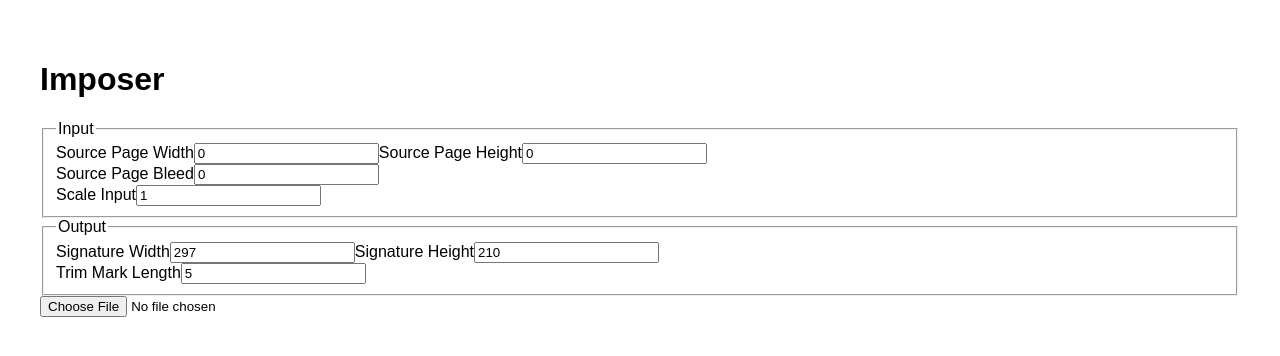
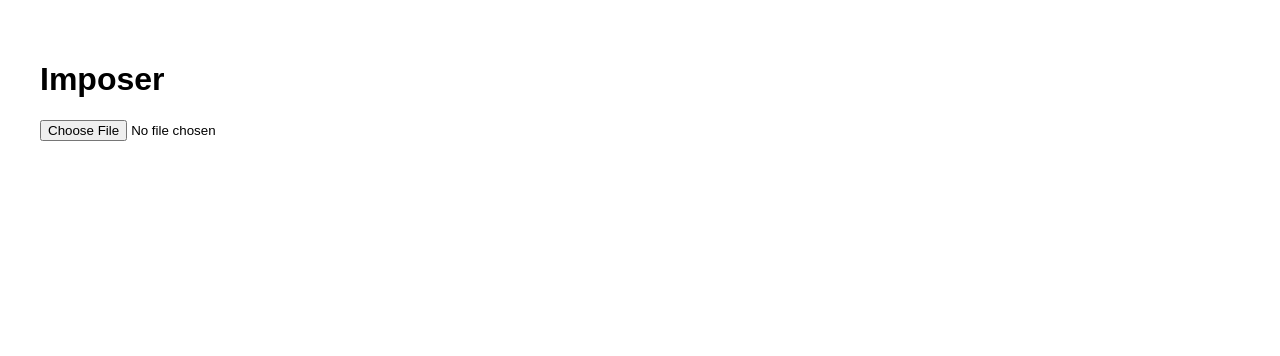
Before and after one commit to gfrancine/f-impose, a React (Vite) app: page / in a window 1280 px wide. Shown: the top 356 px of the page. Built offline with nearby package versions, Linux system fonts and the light colour scheme.

Commit message:
(temporarily) remove settings from the app

```diff
--- a/src/App.tsx
+++ b/src/App.tsx
@@ -1,9 +1,7 @@
 import React, { useState } from "react";
 import { imposePdf } from "./impose";
-import { DEFAULT_SETTINGS, SettingsForm, type Settings } from "./SettingsForm";
 
 function App() {
-  const [settings, setSettings] = useState<Settings>({ ...DEFAULT_SETTINGS });
   const [isProcessing, setIsProcessing] = useState(false);
   const [downloadUrl, setDownloadUrl] = useState<string | null>(null);
 
@@ -34,7 +32,6 @@ function App() {
   return (
     <div style={{ padding: "2rem", fontFamily: "sans-serif" }}>
       <h1>Imposer</h1>
-      <SettingsForm settings={settings} setSettings={setSettings} />
       <div style={{ marginBottom: "1rem" }}>
         <input
           type="file"
--- a/src/SettingsForm.tsx
+++ /dev/null
@@ -1,118 +0,0 @@
-import React, { useState } from "react";
-
-export type Settings = {
-  sourcePageWidth: number;
-  sourcePageHeight: number;
-  sourcePageBleed: number;
-  scaleInput: number;
-  signatureWidth: number; // millimeters
-  signatureHeight: number;
-  trimMarkLength: number;
-};
-
-export const DEFAULT_SETTINGS: Settings = {
-  sourcePageWidth: 0,
-  sourcePageHeight: 0,
-  sourcePageBleed: 0,
-  scaleInput: 1,
-  signatureWidth: 297,
-  signatureHeight: 210,
-  trimMarkLength: 5,
-};
-
-export function SettingsForm({
-  settings,
-  setSettings,
-}: {
-  settings: Settings;
-  setSettings: (settings: Settings) => unknown;
-}) {
-  const setSettingsKey = <K extends keyof Settings>(
-    key: K,
-    value: Settings[K],
-  ) => setSettings({ ...settings, [key]: value });
-
-  return (
-    <div>
-      <fieldset>
-        <legend>Input</legend>
-        <label htmlFor="sourcePageWidth">Source Page Width</label>
-        <input
-          id="sourcePageWidth"
-          type="number"
-          value={settings.sourcePageWidth}
-          onChange={(e) =>
-            setSettingsKey("sourcePageWidth", Number(e.target.value))
-          }
-        />
-        <label htmlFor="sourcePageHeight">Source Page Height</label>
-        <input
-          id="sourcePageHeight"
-          type="number"
-          value={settings.sourcePageHeight}
-          onChange={(e) =>
-            setSettingsKey("sourcePageHeight", Number(e.target.value))
-          }
-        />
-        <br />
-        <label htmlFor="sourcePageBleed">Source Page Bleed</label>
-        <input
-          id="sourcePageBleed"
-          type="number"
-          value={settings.sourcePageBleed}
-          onChange={(e) =>
-            setSettingsKey("sourcePageBleed", Number(e.target.value))
-          }
-        />
-        <br />
-        <label htmlFor="scaleInput">Scale Input</label>
-        <input
-          id="scaleInput"
-          type="number"
-          value={settings.scaleInput}
-          onChange={(e) => setSettingsKey("scaleInput", Number(e.target.value))}
-        />
-      </fieldset>
-      <fieldset>
-        <legend>Output</legend>
-        {/* <label>Layout</label>
-        <select>
-          <option>BookletFourUp</option>
-        </select>
-        <br /> */}
-        <label htmlFor="signatureWidth">Signature Width</label>
-        <input
-          id="signatureWidth"
-          type="number"
-          value={settings.signatureWidth}
-          onChange={(e) =>
-            setSettingsKey("signatureWidth", Number(e.target.value))
-          }
-        />
-        <label htmlFor="signatureHeight">Signature Height</label>
-        <input
-          id="signatureHeight"
-          type="number"
-          value={settings.signatureHeight}
-          onChange={(e) =>
-            setSettingsKey("signatureHeight", Number(e.target.value))
-          }
-        />
-        {/* <label>Preset</label>
-        <select value={"a4"} onChange={(e) => {}}>
-          <option value="a4">A4</option>
-        </select> */}
-        <br />
-        <label htmlFor="trimMarkLength">Trim Mark Length</label>
-        <input
-          id="trimMarkLength"
-          type="number"
-          value={settings.trimMarkLength}
-          onChange={(e) =>
-            setSettingsKey("trimMarkLength", Number(e.target.value))
-          }
-        />
-      </fieldset>
-    </div>
-  );
-}
```
